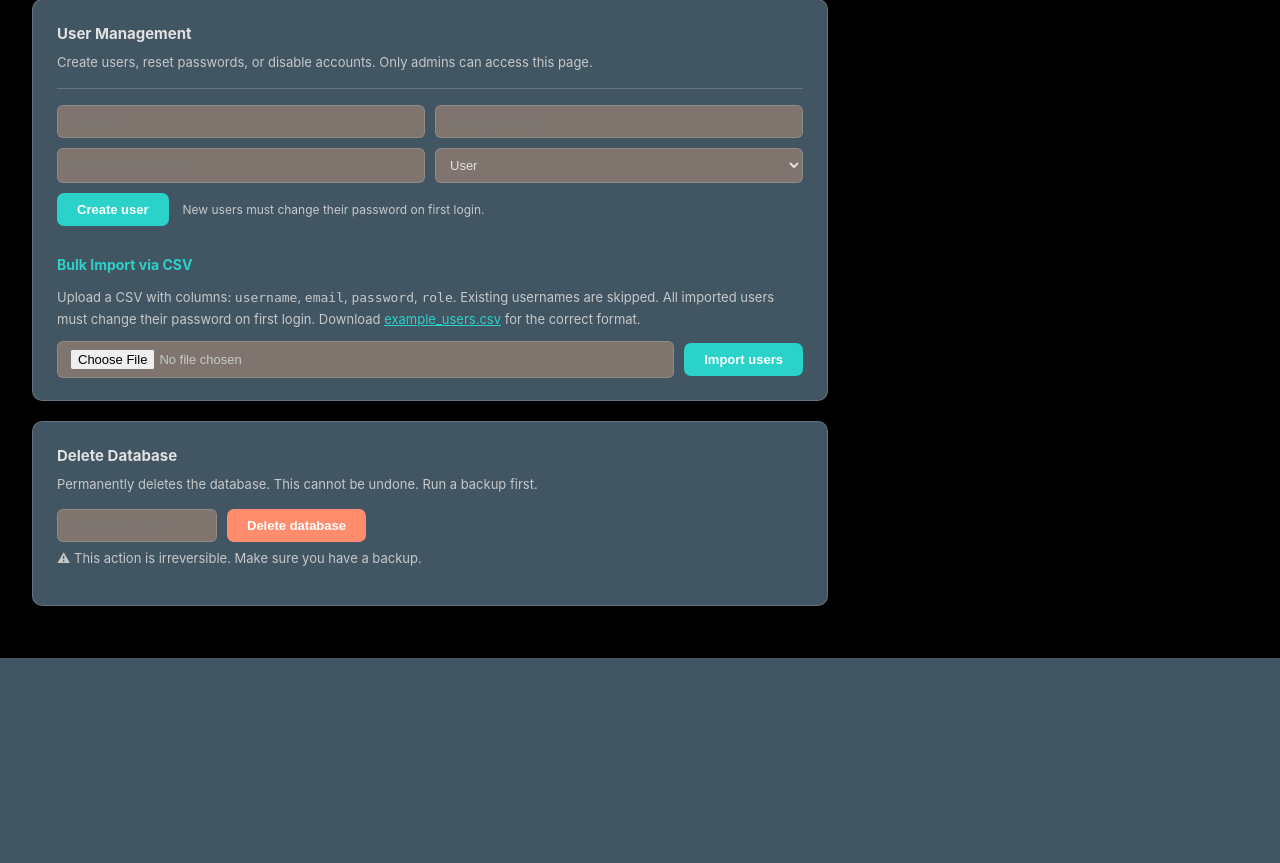
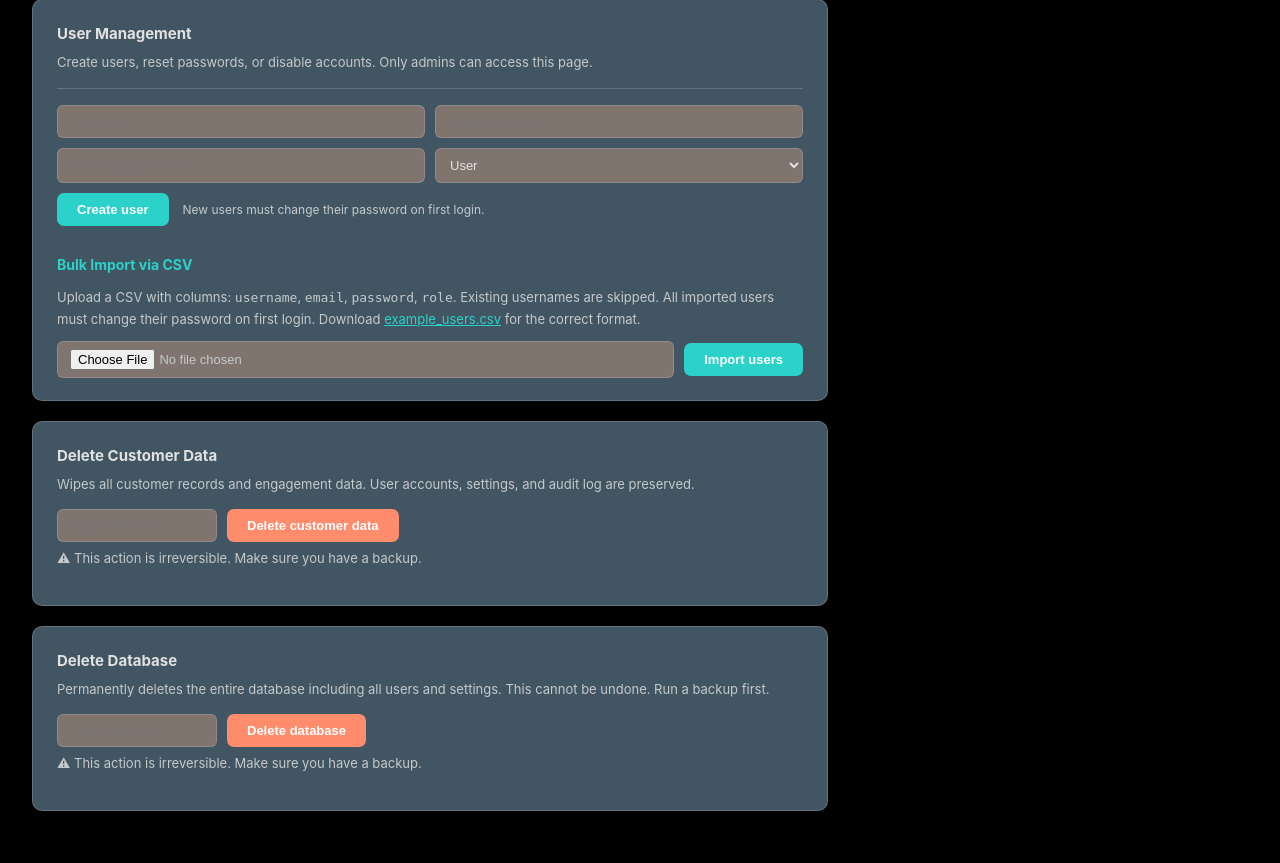
Before and after one commit to xod442/opal-mist, a FastAPI app: template templates/admin.html in a window 1280 px wide. Shown: the part 1820-2683 px from the top of the page. Before the commit the page ends 2478 px from the top, so only its background shows below. Run offline with FastAPI, Linux system fonts and the light colour scheme; the template is opened without the code that fills it, so the values that code supplies are empty.

Commit message:
feat: add Delete Customer Data option to admin
Co-Authored-By: Claude Sonnet 4.6 <noreply@anthropic.com>

```diff
--- a/app.py
+++ b/app.py
@@ -1144,6 +1144,22 @@ def admin_export(request: Request):
     )
 
 
+@app.post("/admin/delete-customers")
+def admin_delete_customers(request: Request, confirm: str = Form("")):
+    session = get_session(request)
+    if not session or session.get("role") != "admin":
+        return RedirectResponse(url="/login", status_code=303)
+    if confirm.strip().upper() != "DELETE":
+        return RedirectResponse(url="/admin?msg=Type+DELETE+to+confirm", status_code=303)
+    conn = get_db()
+    conn.execute("DELETE FROM customers")
+    conn.execute("DELETE FROM heat_history")
+    conn.commit()
+    conn.close()
+    log_action(session["username"], "delete_customers", "", "All customer and engagement data wiped")
+    return RedirectResponse(url="/admin?msg=Customer+data+deleted.+User+accounts+preserved.", status_code=303)
+
+
 @app.post("/admin/delete-db")
 def admin_delete_db(request: Request, confirm: str = Form("")):
     session = get_session(request)
--- a/templates/admin.html
+++ b/templates/admin.html
@@ -467,10 +467,23 @@
     </form>
   </div>
 
+  <!-- Delete customer data -->
+  <div class="section">
+    <h2>Delete Customer Data</h2>
+    <p>Wipes all customer records and engagement data. User accounts, settings, and audit log are preserved.</p>
+    <form method="post" action="/admin/delete-customers">
+      <div class="delete-row">
+        <input type="text" name="confirm" placeholder='Type "DELETE"' autocomplete="off">
+        <button class="btn btn-red" type="submit">Delete customer data</button>
+      </div>
+    </form>
+    <p class="warning-text">⚠ This action is irreversible. Make sure you have a backup.</p>
+  </div>
+
   <!-- Delete database -->
   <div class="section">
     <h2>Delete Database</h2>
-    <p>Permanently deletes the database. This cannot be undone. Run a backup first.</p>
+    <p>Permanently deletes the entire database including all users and settings. This cannot be undone. Run a backup first.</p>
     <form method="post" action="/admin/delete-db">
       <div class="delete-row">
         <input type="text" name="confirm" placeholder='Type "DELETE"' autocomplete="off">
```
